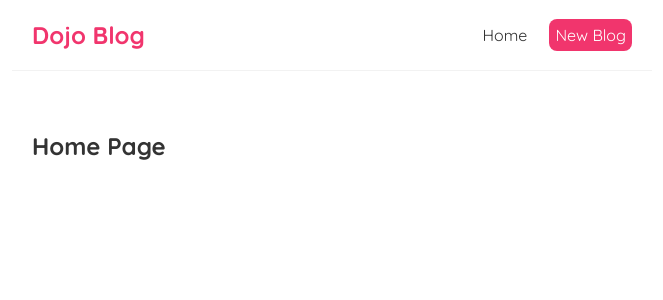
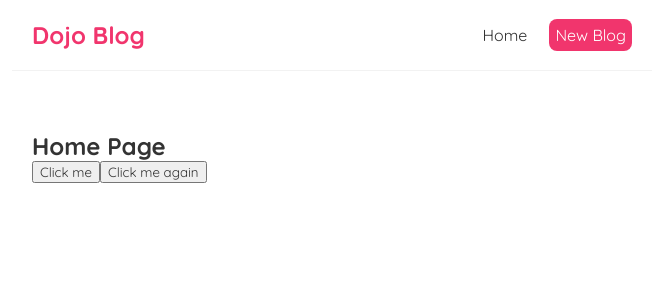
Before and after one commit to Anahidhemmat/React, a React (Create React App) app in the folder Ninja-tutorial/dojo-blog/: page / in a window 1280 px wide. Shown: the top 300 px of the page, without its empty margins (308-971 px from the left). Built offline with nearby package versions, Linux system fonts and the light colour scheme.

Commit message:
click events

```diff
--- a/Ninja-tutorial/dojo-blog/src/Home.js
+++ b/Ninja-tutorial/dojo-blog/src/Home.js
@@ -1,7 +1,22 @@
 const Home = () => {
+  const handleClick = () => {
+    console.log("HELLO");
+  };
+
+  const handleClickAgain = (name, e) => {
+    console.log("Hello " + name, e.target);
+  };
   return (
     <div className="home">
       <h2>Home Page</h2>
+      <button onClick={handleClick}>Click me</button>
+      <button
+        onClick={(e) => {
+          handleClickAgain("Nana", e);
+        }}
+      >
+        Click me again
+      </button>
     </div>
   );
 };
```
